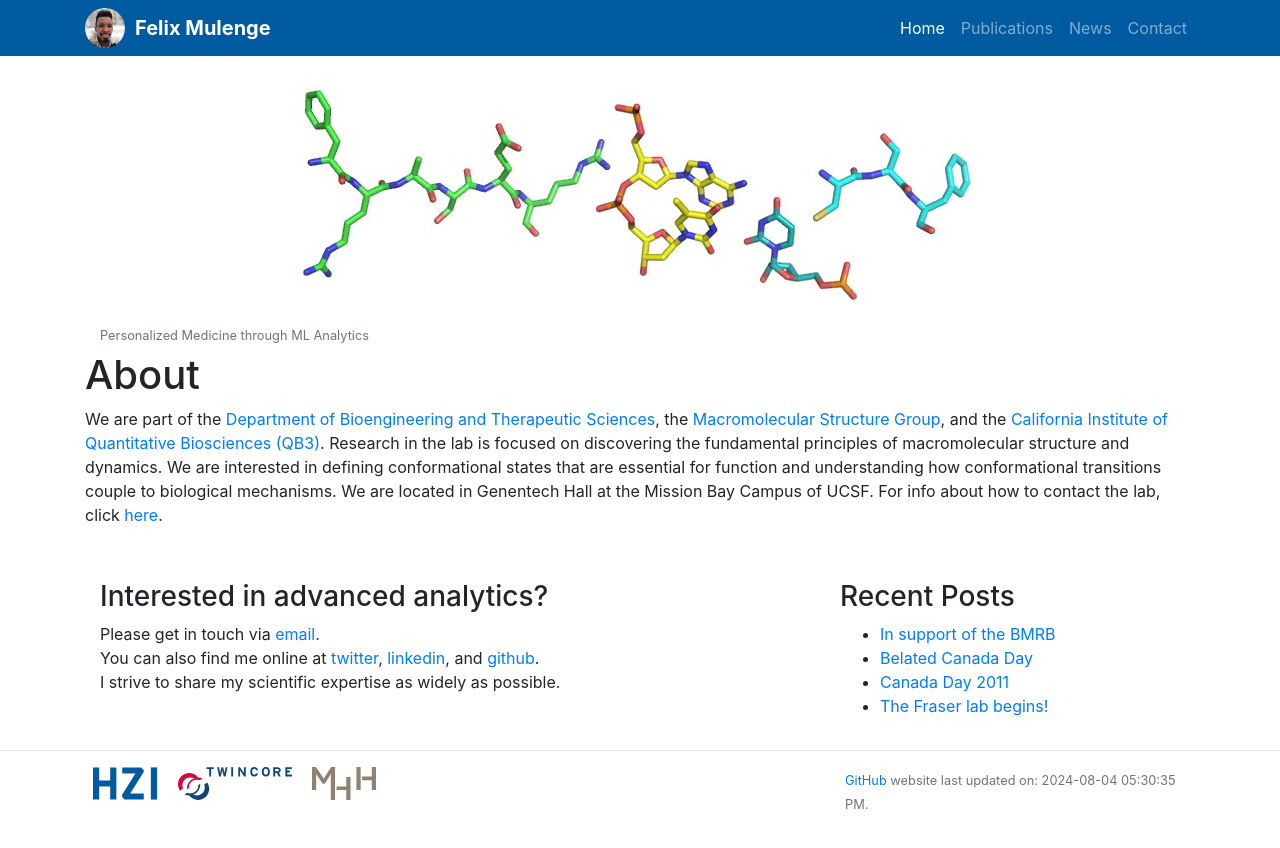
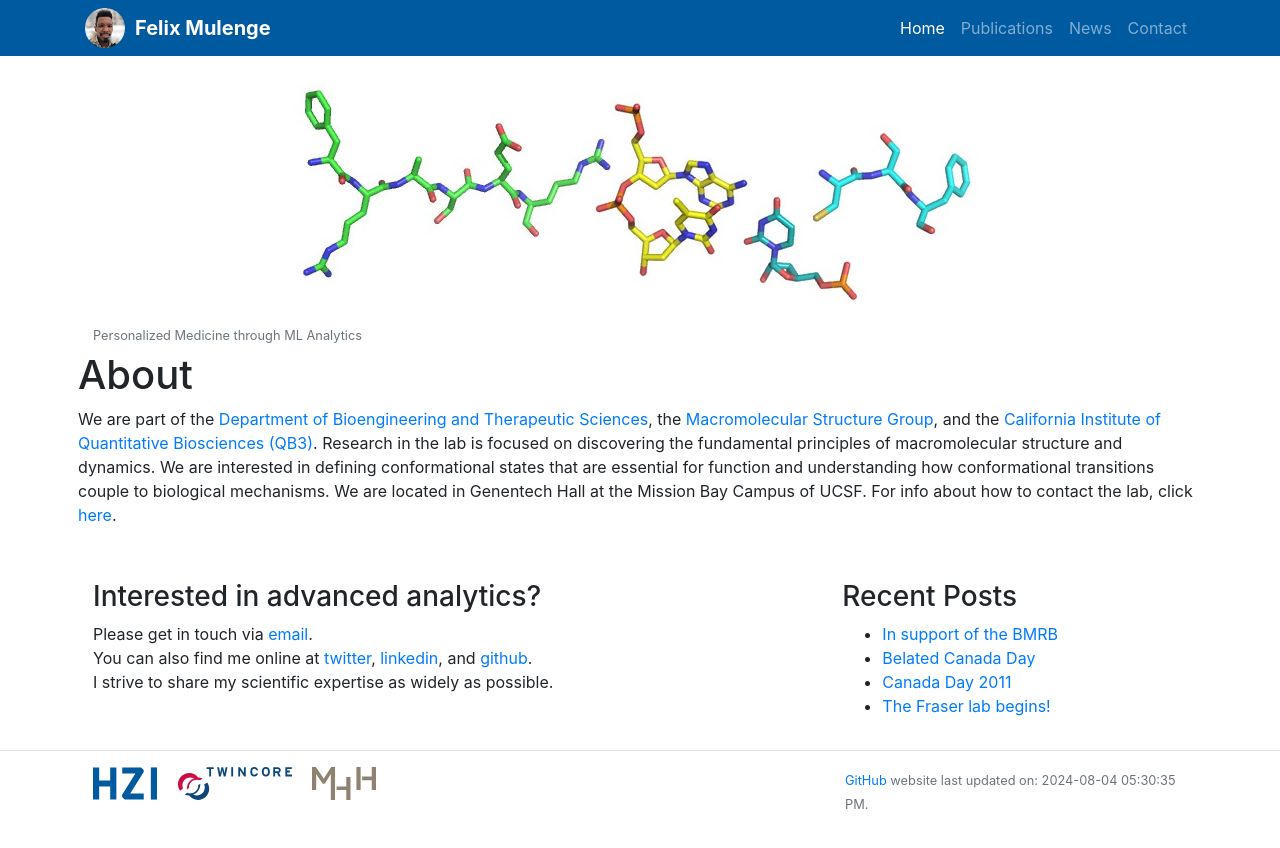
Before and after one commit to fmulenge/fmulenge.github.io, a Jekyll site: the page built from index.md, in a window 1280 px wide. Shown: the top 848 px of the page. Built offline with Jekyll 4.4.1, drawn with Linux system fonts in a browser that asks for light colours.

Commit message:
Update home.html

```diff
--- a/_layouts/home.html
+++ b/_layouts/home.html
@@ -1,6 +1,6 @@
 {% include header.html %}
 
-<div class="container">
+<div class="container px-2 max-width: 100%">
             <img class="img-fluid mx-auto d-block" src="/static/img/logo/jf_aa_logo.jpg" alt="">
             <small class="text-muted"> Personalized Medicine through ML Analytics</small>
     <div class="row">
```
